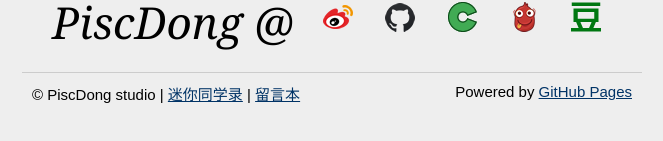
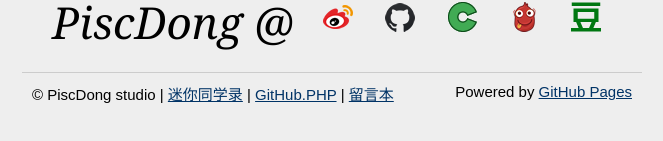
Before and after one commit to piscdong/piscdong.github.io, a plain HTML site: page index.html in a window 1280 px wide. Shown: the part 371-512 px from the top of the page, without its empty margins (308-971 px from the left). Drawn offline with Linux system fonts and the light colour scheme.

Commit message:
增加GitHub.PHP链接

```diff
--- a/index.html
+++ b/index.html
@@ -21,7 +21,7 @@
 	</div>
 </div>
 <div class="foot">
-	&copy; PiscDong studio | <a href="http://mini_class.piscdong.com/" title="迷你同学录">迷你同学录</a> | <a href="https://github.com/piscdong/piscdong.github.io/issues">留言本</a>
+	&copy; PiscDong studio | <a href="http://mini_class.piscdong.com/" title="迷你同学录">迷你同学录</a> | <a href="http://github.piscdong.com/" title="GitHub API client for PHP">GitHub.PHP</a> | <a href="https://github.com/piscdong/piscdong.github.io/issues">留言本</a>
 	<div class="powerdby">Powered by <a href="http://pages.github.com/" title="GitHub Pages">GitHub Pages</a></div>
 </div>
 </body>
```
